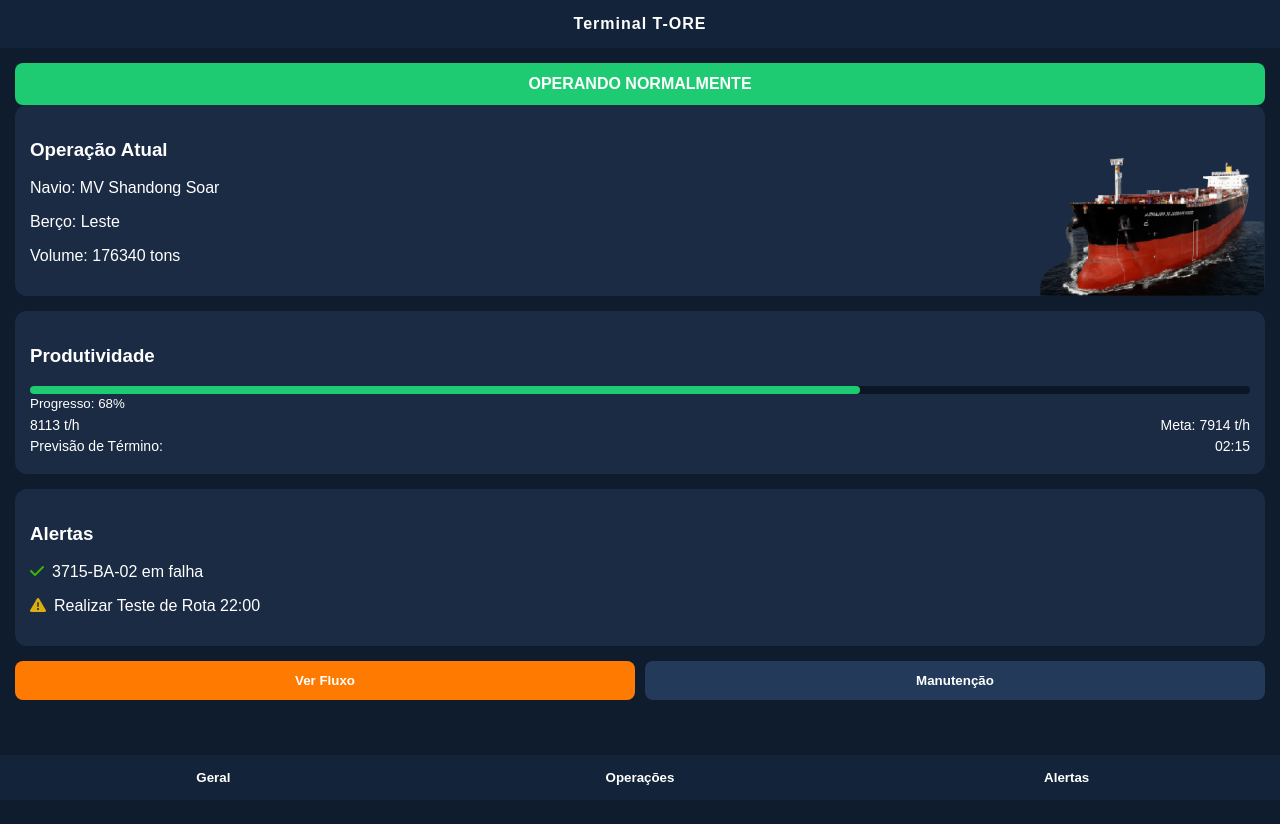
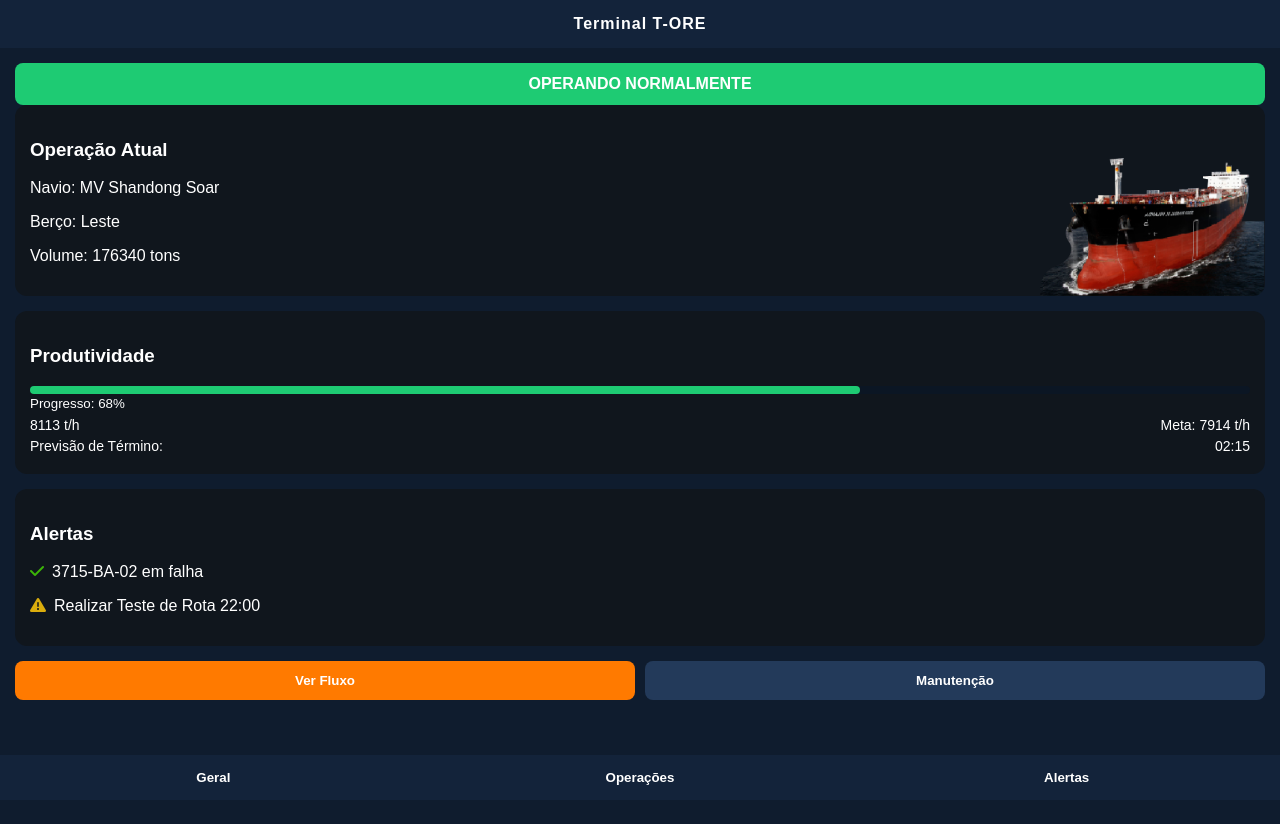
Before and after one commit to yuri-acabral/wideshift, a plain HTML site: page index.html in a window 1280 px wide. Drawn offline with Linux system fonts and the light colour scheme; files whose address does not match are found by name.

Commit message:
Refactor CSS variables and styles
Updated CSS variables and styles for various elements.

```diff
--- a/css/style.css
+++ b/css/style.css
@@ -1,6 +1,6 @@
 :root{
     --bg:#0f1c2e;
-    --card:#1b2b44;
+    --card:#10161d;
     --accent:#ff7a00;
     --green:#1ecb73;
     --yellow:#ffc107;
```
